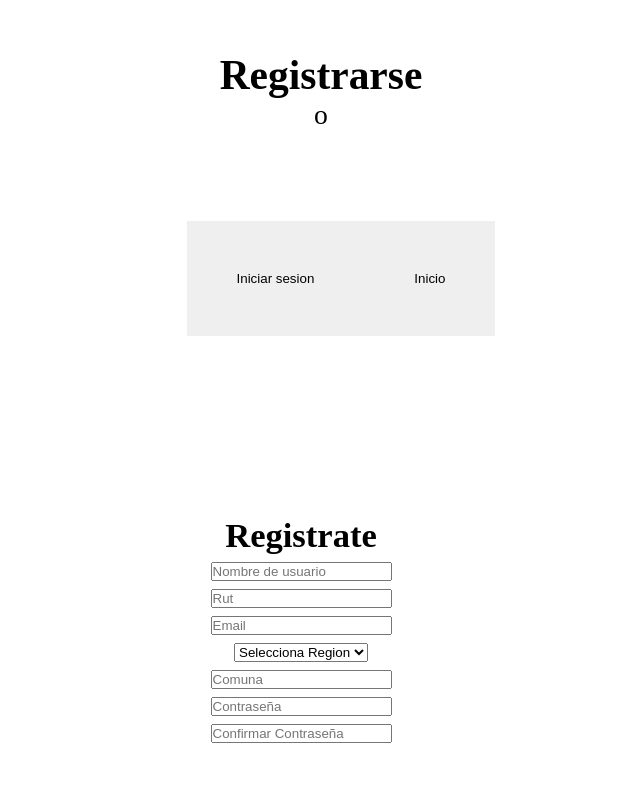
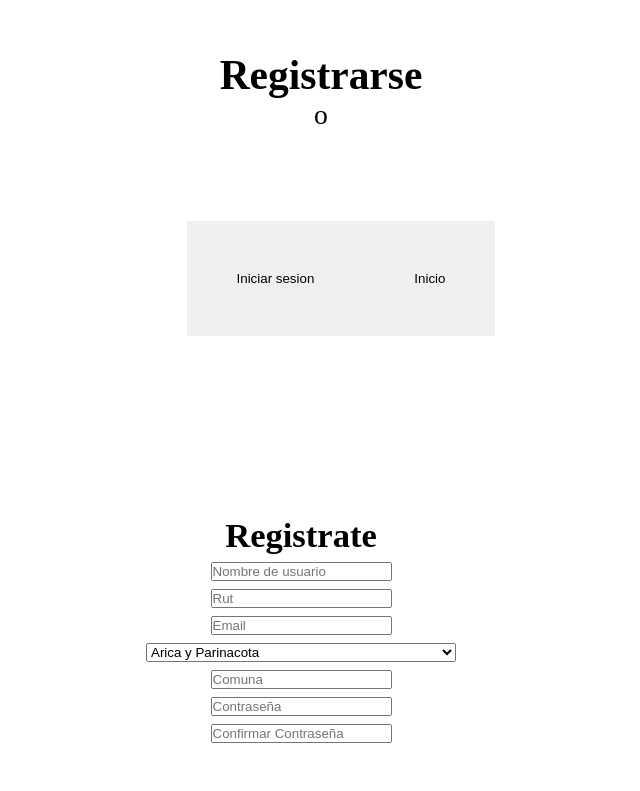
Before and after one commit to MaldBarr/WebProject, a React (Vite) app: page /registro in a window 1280 px wide. Shown: the part 161-952 px from the top of the page, without its empty margins (391-1031 px from the left). Built offline with nearby package versions, Linux system fonts and the light colour scheme.

Commit message:
JSON region leido
falta leer comunas

```diff
--- a/JSON/regiones.JSON
+++ b/src/JSON/regiones.json
@@ -1,5 +1,4 @@
-{
-    "regiones": [
+[
         {
             "region": "Arica y Parinacota",
             "comunas": ["Arica", "Camarones", "Putre", "General Lagos"]
@@ -64,5 +63,4 @@
             "region": "Región Metropolitana de Santiago",
             "comunas": ["Cerrillos", "Cerro Navia", "Conchalí", "El Bosque", "Estación Central", "Huechuraba", "Independencia", "La Cisterna", "La Florida", "La Granja", "La Pintana", "La Reina", "Las Condes", "Lo Barnechea", "Lo Espejo", "Lo Prado", "Macul", "Maipú", "Ñuñoa", "Pedro Aguirre Cerda", "Peñalolén", "Providencia", "Pudahuel", "Quilicura", "Quinta Normal", "Recoleta", "Renca", "Santiago", "San Joaquín", "San Miguel", "San Ramón", "Vitacura", "Puente Alto", "Pirque", "San José de Maipo", "Colina", "Lampa", "Tiltil", "San Bernardo", "Buin", "Calera de Tango", "Paine", "Melipilla", "Alhué", "Curacaví", "María Pinto", "San Pedro", "Talagante", "El Monte", "Isla de Maipo", "Padre Hurtado", "Peñaflor"]
          }
-    ]
-}
+]
--- /dev/null
+++ b/src/assets/fetchRegiones.jsx
@@ -0,0 +1,20 @@
+import React, { useState, useEffect } from 'react';
+import regionesJSON from '/src/JSON/regiones.json';
+
+function fetchRegiones() {
+    const [regiones, setRegiones] = useState([]);
+    useEffect(() => {
+        setRegiones(regionesJSON);
+    }, []);
+    return (
+        <select id="sel_region" name="sel_region" required="">
+            {regiones.map((data,i) => (
+                <option value={i} key={i}>
+                    {data.region}
+                </option>
+            ))}
+        </select>
+    )
+}
+
+export default fetchRegiones;
--- a/src/pages/Registro.jsx
+++ b/src/pages/Registro.jsx
@@ -1,5 +1,6 @@
 import React from "react";
 import {Link} from 'react-router-dom';
+import FetchRegiones from "../assets/fetchRegiones.jsx";
 
 function Registro() {
     return (
@@ -33,19 +34,11 @@
             <p id={2} />
             <input type="email" placeholder="Email" id="Email" required="" />
             <p id={3} />
-            <select id="sel_region" name="sel_region" required="">
-                <option value="" selected="" disabled="" hidden="">
-                Selecciona Region
-                </option>
-                <option value="I">I</option>
-                <option value="II">II</option>
-                <option value="III">III</option>
-                <option value="IV">IV</option>
-                <option value="V">V</option>
-            </select>
+            <FetchRegiones/>
             <p id={4} />
             <input type="text" placeholder="Comuna" id="comuna" required="" />
             <p id={5} />
+
             <input
                 type="password"
                 placeholder="Contraseña"
```
